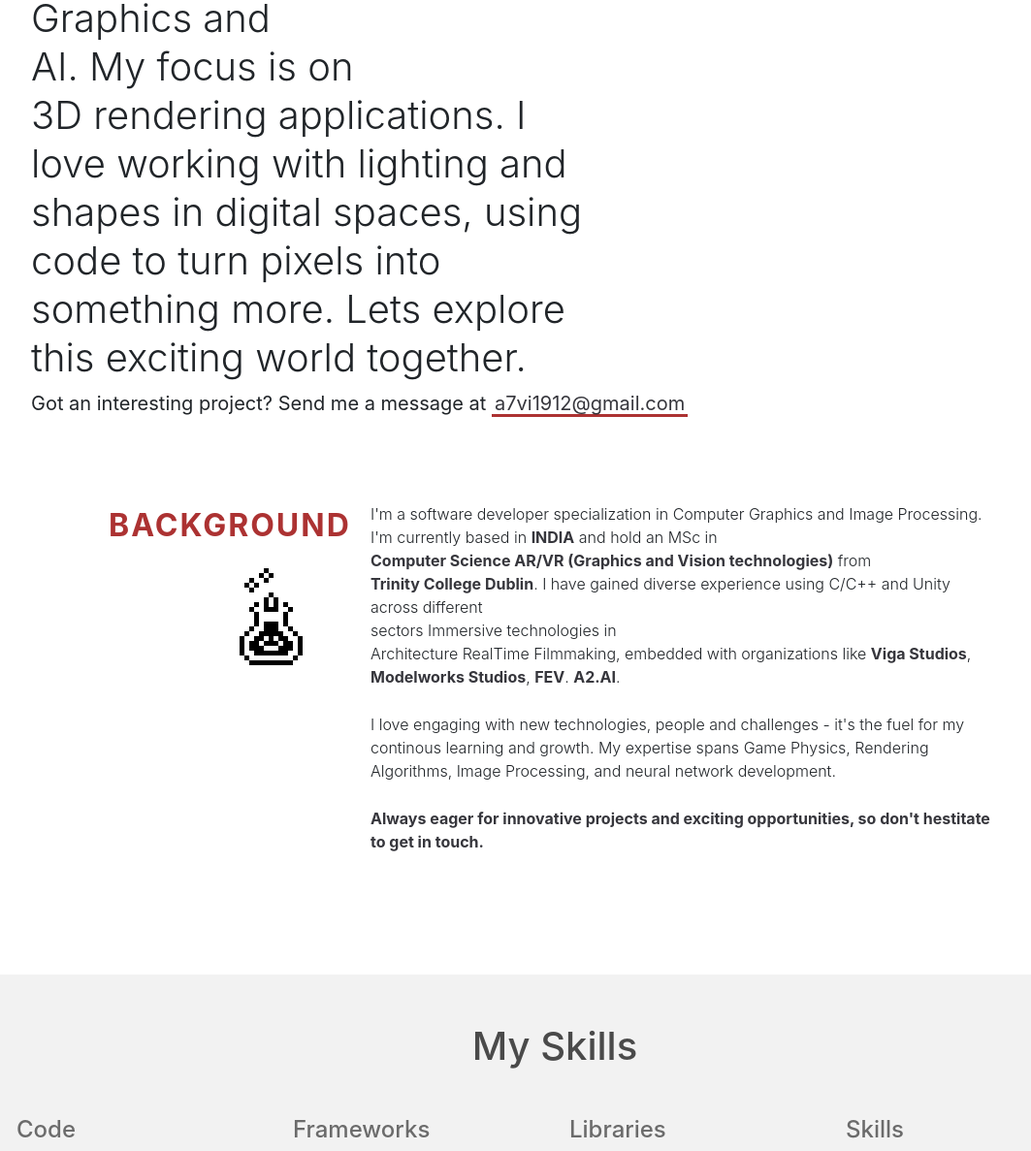
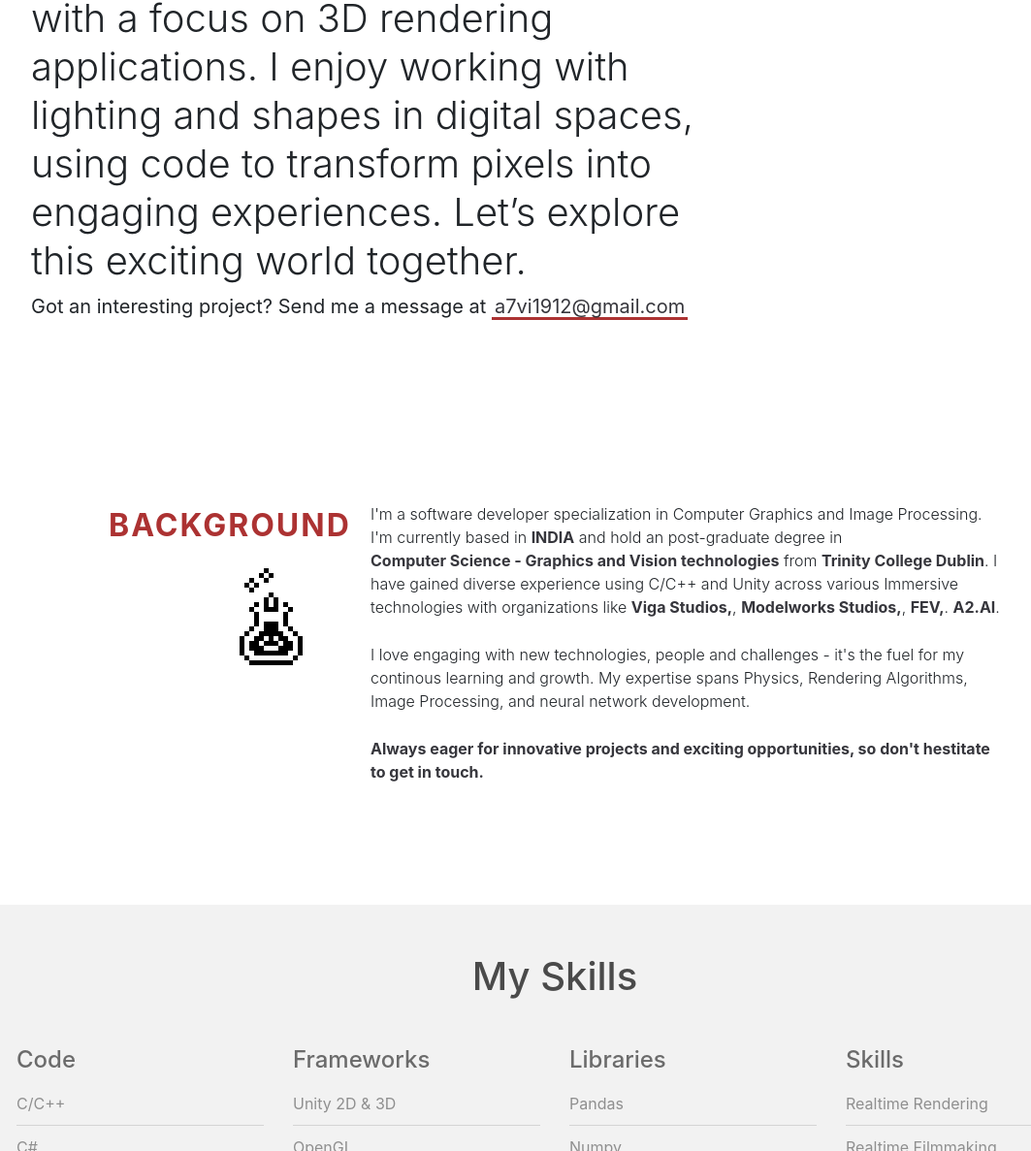
Before and after one commit to PixelSenseiAvi/pixelsenseiavi.github.io, a plain HTML site: page index.html in a window 1280 px wide. Shown: the part 382-1569 px from the top of the page at 97% size, without its empty margins (68-1131 px from the left). Drawn offline with nearby package versions, Linux system fonts and the light colour scheme.

Commit message:
Update index.html

```diff
--- a/index.html
+++ b/index.html
@@ -35,13 +35,18 @@
 <body>
   <div id="site">
     <header class="intro">
-      <h1 class="intro__hello">Hello!</h1>
+      <h1 class="intro__hello">Howdy!</h1>
       <div class="intro__wrap">
         <img class="intro__icon" src="images/avi.jpg" alt="Brand Icon" />
-        <h2 class="intro__tagline">I'm
-          <span class="name">Avi Garg</span>, a creative software developer <br> with a passion for creating <br> immersive technologies using Graphics and <br> AI.
-          My focus is on <br> 3D rendering applications. I <br> love working with lighting and <br> shapes in digital spaces, using
-          <br> code to turn pixels into <br> something more. Lets explore <br> this exciting world together.
+        <h2 class="intro__tagline">I am
+          <span class="name">Avi Garg</span>, a creative <br>
+            software developer specializing in <br> immersive
+            technologies that blend Graphics and AI, <br>  with
+            a focus on 3D rendering applications. I enjoy working
+            with lighting and shapes in digital spaces, using code
+            to transform pixels into engaging experiences. Let’s explore this
+            exciting world together.
+
         </h2>
       </div>
       <h3 class="intro__contact">Got an interesting project? Send me a message at
@@ -59,20 +64,18 @@
       </div>
       <div class="section__content">
         <p>I'm a software developer specialization in Computer Graphics and Image Processing. I'm currently based in
-          <strong>INDIA</strong> and hold an MSc in
+          <strong>INDIA</strong> and hold an post-graduate degree in
           <a class="underline-link" href="https://www.tcd.ie/courses/postgraduate/az/course.php?id=DPTCS-AVRE-1F09"
-            target="_blank">Computer Science AR/VR (Graphics and Vision technologies)</a> from <a class="underline-link"
+            target="_blank">Computer Science - Graphics and Vision technologies</a> from <a class="underline-link"
             href="https://www.tcd.ie/" target="_blank">Trinity College Dublin</a>. I have gained diverse experience
-          using
-          C/C++ and Unity across different <br> sectors Immersive technologies in <br> Architecture
-          RealTime Filmmaking, embedded with organizations like
-          <a class="underline-link" href="https://vigastudios.com/" target="_blank">Viga Studios</a>,
-          <a class="underline-link" href="https://modelworks.ie/" target="_blank">Modelworks Studios</a>,
-          <a class="underline-link" href="https://fev.com/" target="_blank">FEV</a>.
+          using C/C++ and Unity across various Immersive technologies with organizations like
+          <a class="underline-link" href="https://vigastudios.com/" target="_blank">Viga Studios,</a>,
+          <a class="underline-link" href="https://modelworks.ie/" target="_blank">Modelworks Studios,</a>,
+          <a class="underline-link" href="https://fev.com/" target="_blank">FEV,</a>.
           <a class="underline-link" href="https://www.a2ai.com.au/" target="_blank">A2.AI</a>.
         </p>
         <p>I love engaging with new technologies, people and challenges - it's the fuel for my continous learning and
-          growth. My expertise spans Game Physics, Rendering Algorithms, Image Processing, and neural network
+          growth. My expertise spans Physics, Rendering Algorithms, Image Processing, and neural network
           development.</p>
         <p>
 
```
